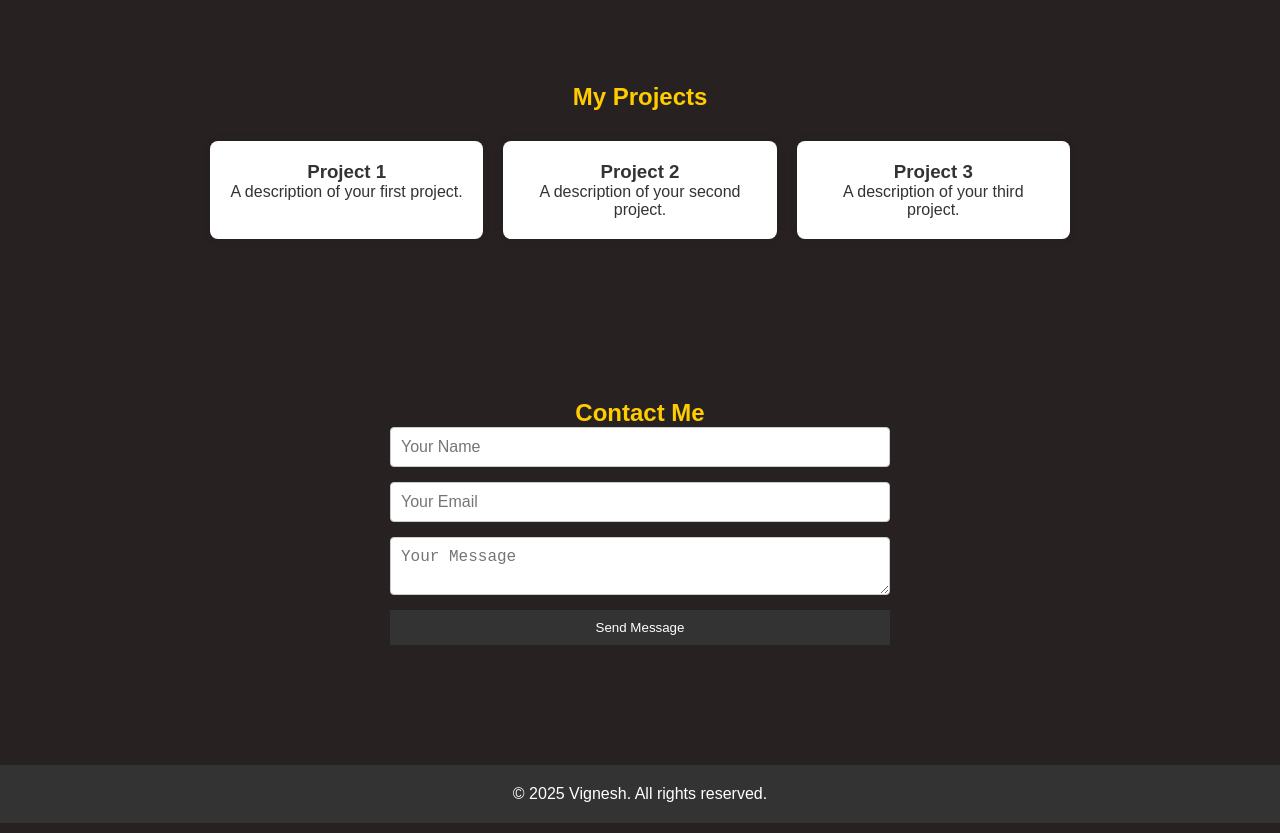
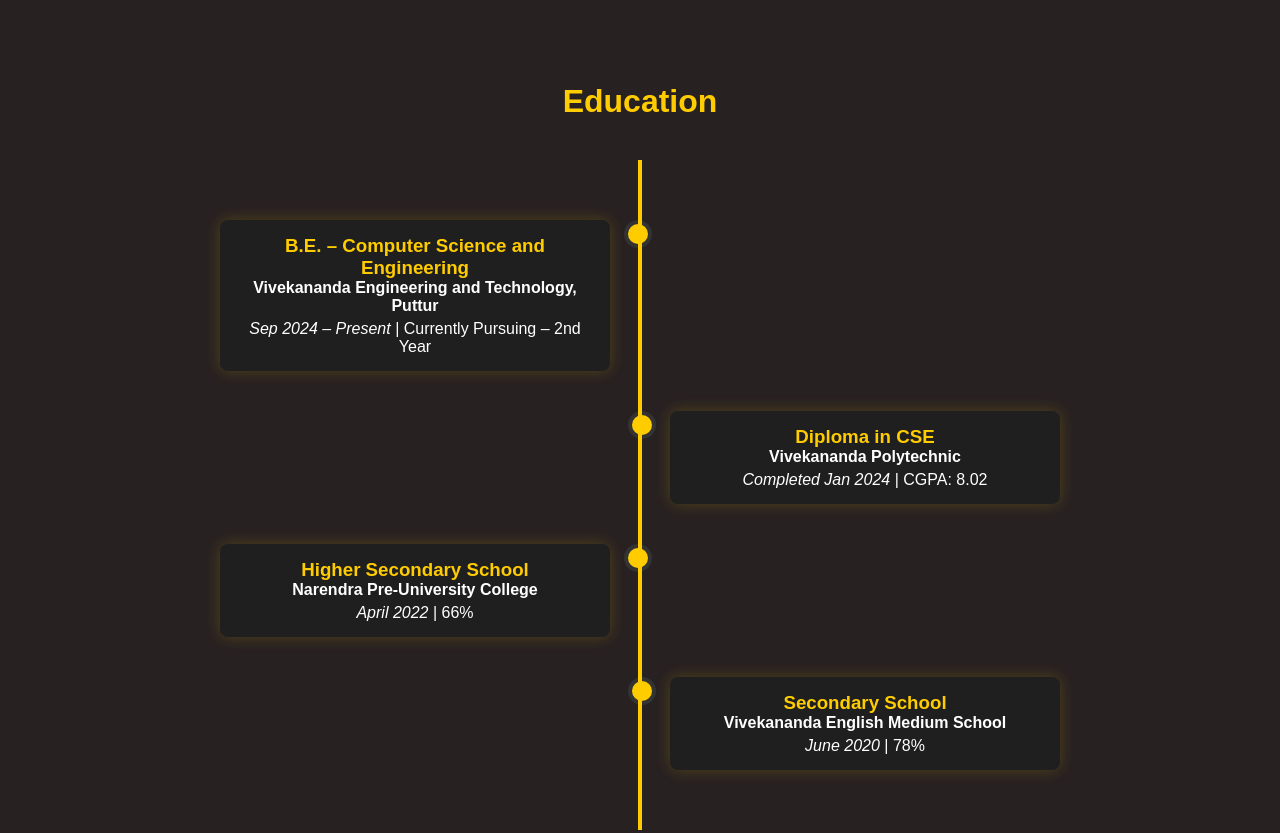
Before and after one commit to PVigneshRao/Portfolio, a plain HTML site: page index.html in a window 1280 px wide. Shown: the part 1394-2227 px from the top of the page. Drawn offline with nearby package versions, Linux system fonts and the light colour scheme.

Commit message:
Animated timeline for Education section

```diff
--- a/assets/script.js
+++ b/assets/script.js
@@ -1,3 +1,25 @@
 function scrollToSection(sectionId) {
     document.getElementById(sectionId).scrollIntoView({ behavior: 'smooth' });
 }
+function scrollToSection(sectionId) {
+    document.getElementById(sectionId).scrollIntoView({ behavior: 'smooth' });
+  }
+
+  function revealTimelineItems() {
+    const items = document.querySelectorAll('.timeline-item');
+    const triggerBottom = window.innerHeight * 0.85;
+
+    items.forEach((item, index) => {
+      const top = item.getBoundingClientRect().top;
+
+      if (top < triggerBottom) {
+        // Add staggered delay
+        setTimeout(() => {
+          item.classList.add('show');
+        }, index * 200); // delay: 0ms, 200ms, 400ms, etc.
+      }
+    });
+  }
+
+  window.addEventListener('scroll', revealTimelineItems);
+  window.addEventListener('load', revealTimelineItems);
--- a/assets/style.css
+++ b/assets/style.css
@@ -284,3 +284,156 @@ footer {
 .section h2 {
     color: #ffcc00;
 }
+.education-content {
+    max-width: 900px;
+    margin: 0 auto;
+    text-align: left;
+}
+
+.edu-item {
+    background: #1f1f1f;
+    color: white;
+    border-left: 4px solid #ffcc00;
+    padding: 20px;
+    margin-bottom: 20px;
+    border-radius: 6px;
+    box-shadow: 0 0 10px rgba(255, 204, 0, 0.1);
+}
+
+.edu-item h3 {
+    color: #ffcc00;
+    margin-bottom: 5px;
+}
+
+.edu-item p {
+    margin: 4px 0;
+}
+
+
+.timeline {
+    position: relative;
+    width: 90%;
+    max-width: 900px;
+    margin: 0 auto;
+    padding: 40px 0;
+  }
+
+  .timeline::after {
+    content: '';
+    position: absolute;
+    width: 4px;
+    background: #ffcc00;
+    top: 0;
+    bottom: 0;
+    left: 50%;
+    transform: translateX(-50%);
+  }
+
+  .timeline-item {
+    padding: 20px 30px;
+    position: relative;
+    width: 50%;
+  }
+
+  .timeline-item.left {
+    left: 0;
+  }
+
+  .timeline-item.right {
+    left: 50%;
+  }
+
+  .timeline-item::before {
+    content: '';
+    position: absolute;
+    width: 20px;
+    height: 20px;
+    background: #ffcc00;
+    border: 4px solid #333;
+    border-radius: 50%;
+    top: 20px;
+    z-index: 1;
+  }
+
+  .timeline-item.left::before {
+    right: -12px;
+  }
+
+  .timeline-item.right::before {
+    left: -12px;
+  }
+
+  .timeline-item .content {
+    background: #1f1f1f;
+    color: white;
+    padding: 15px 20px;
+    border-radius: 8px;
+    box-shadow: 0 0 15px rgba(255, 204, 0, 0.2);
+  }
+
+  .timeline-item .content h3 {
+    margin-top: 0;
+    color: #ffcc00;
+  }
+
+  .institution {
+    font-weight: bold;
+    margin-bottom: 5px;
+  }
+
+  /* Responsive design */
+  @media (max-width: 768px) {
+    .timeline::after {
+      left: 20px;
+    }
+
+    .timeline-item {
+      width: 100%;
+      padding-left: 40px;
+      margin-bottom: 30px;
+    }
+
+    .timeline-item.right {
+      left: 0;
+    }
+
+    .timeline-item.left::before,
+    .timeline-item.right::before {
+      left: 8px;
+    }
+  }
+/* Timeline Scroll Animation */
+.timeline-item {
+    opacity: 0;
+    transform: translateY(40px);
+    transition: all 1.2s ease-out;
+  }
+
+  .timeline-item.left {
+    transform: translateX(-100px);
+  }
+
+  .timeline-item.right {
+    transform: translateX(100px);
+  }
+
+  .timeline-item.show {
+    transform: translateX(0);
+    opacity: 1;
+  }
+  .btn-download {
+    display: inline-block;
+    margin-top: 20px;
+    background-color: #ffcc00;
+    color: #1f1f1f;
+    padding: 10px 20px;
+    border-radius: 5px;
+    font-weight: bold;
+    text-decoration: none;
+    transition: background 0.3s ease;
+  }
+
+  .btn-download:hover {
+    background-color: #e6b800;
+    color: #000;
+  }
--- a/index.html
+++ b/index.html
@@ -1,26 +1,31 @@
 <!DOCTYPE html>
 <html lang="en">
 <head>
-    <meta charset="UTF-8">
-    <meta name="viewport" content="width=device-width, initial-scale=1.0">
-    <title>Single Page Portfolio</title>
-    <link rel="stylesheet" href="assets/style.css">
-    <link href="https://cdn.jsdelivr.net/npm/boxicons@2.1.4/css/boxicons.min.css" rel="stylesheet">
+  <meta charset="UTF-8" />
+  <meta name="viewport" content="width=device-width, initial-scale=1.0"/>
+  <title>Portfolio - Vignesh</title>
 
+  <!-- CSS -->
+  <link rel="stylesheet" href="assets/style.css" />
+
+  <!-- Boxicons for icons -->
+  <link href="https://cdn.jsdelivr.net/npm/boxicons@2.1.4/css/boxicons.min.css" rel="stylesheet" />
 </head>
 <body>
 
+  <!-- Navigation -->
   <nav>
     <div class="logo">Vignesh</div>
     <ul class="nav-links">
       <li><a href="#home">Home</a></li>
       <li><a href="#about">About</a></li>
+      <li><a href="#education">Education</a></li>
       <li><a href="#projects">Projects</a></li>
       <li><a href="#contact">Contact</a></li>
     </ul>
   </nav>
 
-    <!-- Home Section with Yellow Blob Image -->
+  <!-- Home Section -->
   <div id="home" class="section home">
     <div class="home-content">
       <div class="home-text">
@@ -30,16 +35,13 @@
         <div class="social-icons">
           <a href="https://www.linkedin.com/in/vignesh-rao-60944527b/" target="_blank"><i class='bx bxl-linkedin'></i></a>
           <a href="https://github.com/PVigneshRao" target="_blank"><i class='bx bxl-github'></i></a>
-                    <a href="https://www.instagram.com/ra.vignesh?igsh=MWNwdjJ5MWo1dWJpcQ==" target="_blank"><i class='bx bxl-instagram'></i></a>
+          <a href="https://www.instagram.com/ra.vignesh/" target="_blank"><i class='bx bxl-instagram'></i></a>
         </div>
       </div>
-
-
       <div class="home-image">
         <div class="blob">
-                    <img src="assets/home.png" alt="My Photo">
+          <img src="assets/home.png" alt="My Photo" />
         </div>
-
       </div>
     </div>
   </div>
@@ -49,20 +51,56 @@
     <h2 class="section-title">About Me</h2>
     <div class="about-content">
       <div class="about-image">
-            <img src="assets/about.jpg" alt="About Me">
+        <img src="assets/about.jpg" alt="About Me" />
       </div>
       <div class="about-text">
         <h2>I'm Vignesh</h2>
         <p>
           I'm a passionate web developer focused on creating responsive, modern, and user-friendly websites. I love building engaging web experiences.
         </p>
+        <a href="assets/resume.docx" download class="btn-download">Download Resume</a>
+      </div>
+    </div>
+  </div>
+
+  <!-- Education Section -->
+  <div id="education" class="section education">
+    <h2 class="section-title">Education</h2>
+    <div class="timeline">
+      <div class="timeline-item left">
+        <div class="content">
+          <h3>B.E. – Computer Science and Engineering</h3>
+          <p class="institution">Vivekananda Engineering and Technology, Puttur</p>
+          <p><em>Sep 2024 – Present</em> | Currently Pursuing – 2nd Year</p>
+        </div>
+      </div>
+      <div class="timeline-item right">
+        <div class="content">
+          <h3>Diploma in CSE</h3>
+          <p class="institution">Vivekananda Polytechnic</p>
+          <p><em>Completed Jan 2024</em> | CGPA: 8.02</p>
+        </div>
+      </div>
+      <div class="timeline-item left">
+        <div class="content">
+          <h3>Higher Secondary School</h3>
+          <p class="institution">Narendra Pre-University College</p>
+          <p><em>April 2022</em> | 66%</p>
+        </div>
+      </div>
+      <div class="timeline-item right">
+        <div class="content">
+          <h3>Secondary School</h3>
+          <p class="institution">Vivekananda English Medium School</p>
+          <p><em>June 2020</em> | 78%</p>
+        </div>
       </div>
     </div>
   </div>
 
   <!-- Projects Section -->
   <div id="projects" class="section projects">
-        <h2>My Projects</h2>
+    <h2 class="section-title">My Projects</h2>
     <div class="project-list">
       <div class="project-card">
         <h3>Project 1</h3>
@@ -81,19 +119,21 @@
 
   <!-- Contact Section -->
   <div id="contact" class="section contact">
-        <h2>Contact Me</h2>
+    <h2 class="section-title">Contact Me</h2>
     <form id="contact-form">
-            <input type="text" id="name" placeholder="Your Name" required>
-            <input type="email" id="email" placeholder="Your Email" required>
+      <input type="text" id="name" placeholder="Your Name" required />
+      <input type="email" id="email" placeholder="Your Email" required />
       <textarea id="message" placeholder="Your Message" required></textarea>
       <button type="submit">Send Message</button>
     </form>
   </div>
 
+  <!-- Footer -->
   <footer>
     <p>&copy; 2025 Vignesh. All rights reserved.</p>
   </footer>
 
+  <!-- JavaScript -->
   <script src="assets/script.js"></script>
 </body>
 </html>
```
Also changed, not shown: 1 other file. Lines whose indentation alone changed are shown as unchanged.
